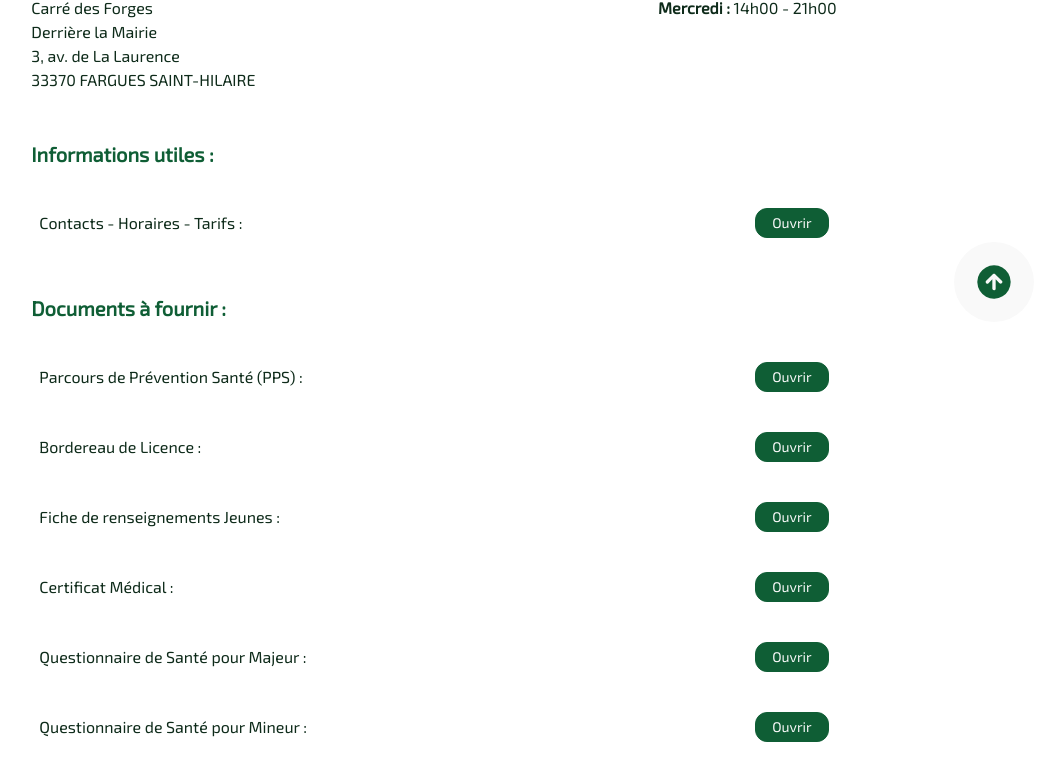
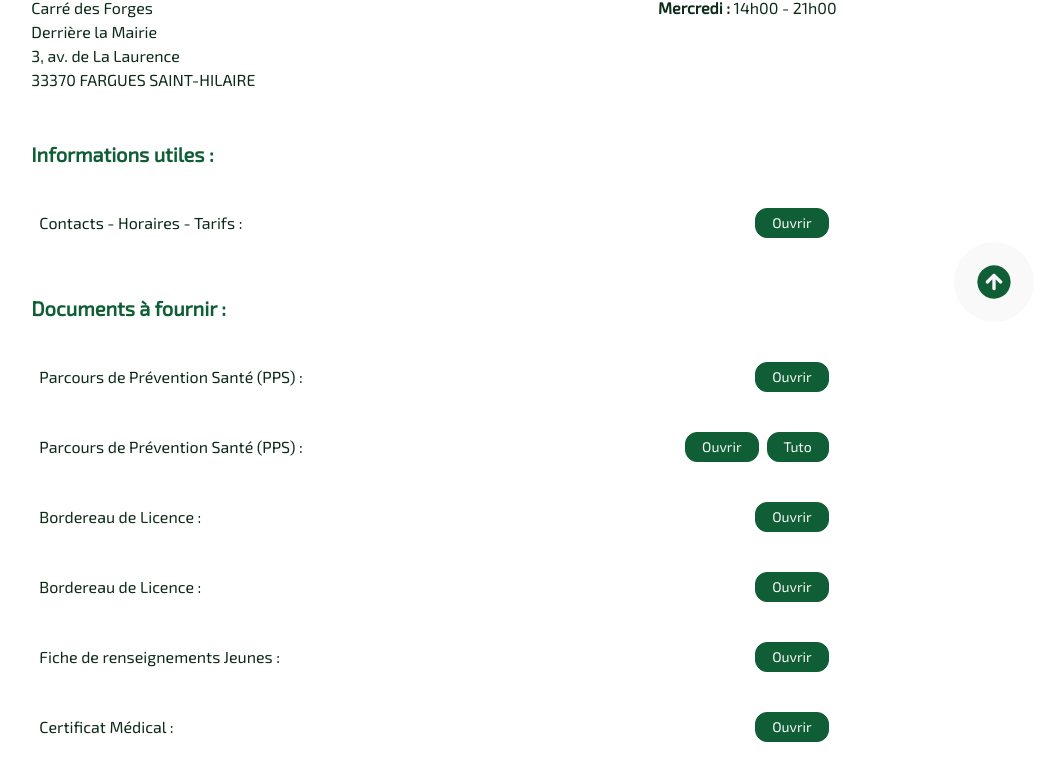
Before and after one commit to ttfarguais/ttfarguais, a Next.js app: page /inscription in a window 1280 px wide. Shown: the part 438-1218 px from the top of the page, without its empty margins (206-1248 px from the left). Built offline with nearby package versions, Linux system fonts and the light colour scheme.

Commit message:
Update inscriptionFile.js

```diff
--- a/app/src/data/inscriptionFile.js
+++ b/app/src/data/inscriptionFile.js
@@ -5,6 +5,13 @@ const times = [
 
 const documents = [
   { name: "Parcours de Prévention Santé (PPS)", pdf: "https://malicence.fftt.com" },
+    { name: "Parcours de Prévention Santé (PPS)", pdf: "https://malicence.fftt.com",
+      tutorial: "https://ton-lien-de-tutoriel.fr"
+  },
+  {
+    name: "Bordereau de Licence",
+    pdf: "/pdf/licence.pdf"
+  },
   { name: "Bordereau de Licence", pdf: "/pdf/licence.pdf" },
   { name: "Fiche de renseignements Jeunes", pdf: "/pdf/TTF-Fiche-renseignements-jeunes.pdf" },
   {
```
